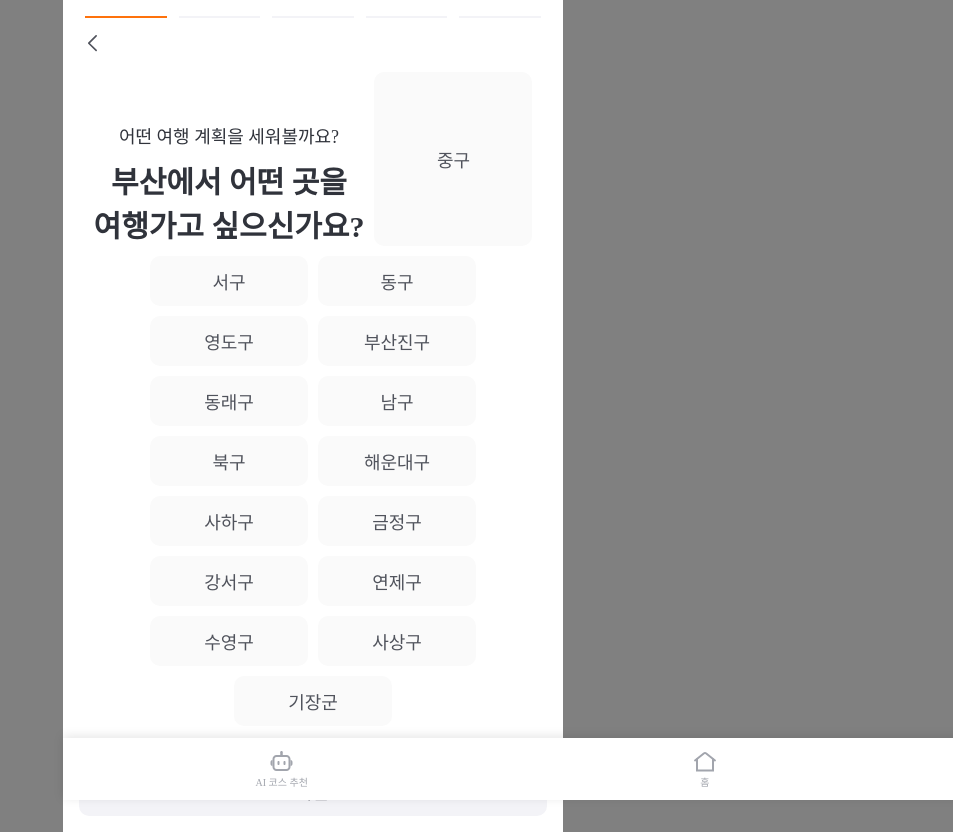
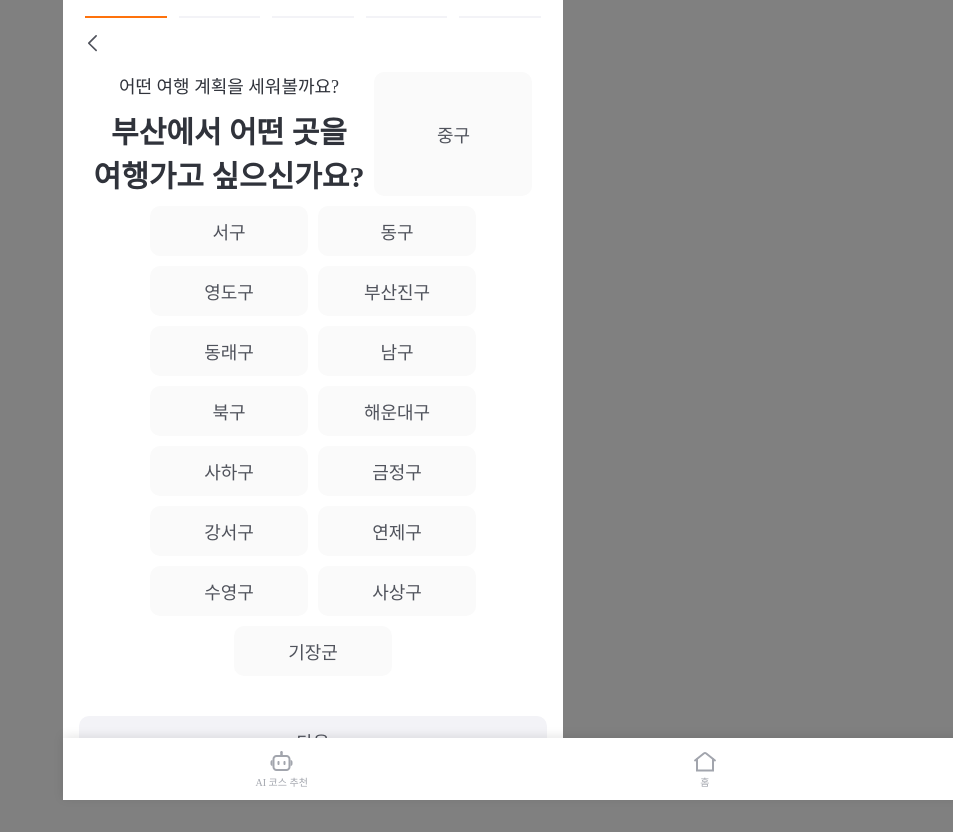
Before and after one commit to osohyun0224/Web-Vital-Swipe, a React (Vite) app: page /plan in a window 1280 px wide. Shown: the whole page, without its empty margins (327-1280 px from the left). After the commit the page ends 800 px from the top, so only its background shows below. Built offline with nearby package versions, Linux system fonts and the light colour scheme; a web font is replaced by a local one.

Commit message:
🐛 fix :: 여행 계획 컴포넌트들에 불필요한 마진값 삭제

```diff
--- a/src/components/PlanQuestion/FirstQuestion.jsx
+++ b/src/components/PlanQuestion/FirstQuestion.jsx
@@ -6,7 +6,6 @@ const IntroContainer = styled.div`
   flex-direction: column;
   align-items: center;
   text-align: center;
-  margin-top: 50px;
 `;
 
 const IntroText = styled.div`
--- a/src/components/PlanQuestion/FiveQuestion.jsx
+++ b/src/components/PlanQuestion/FiveQuestion.jsx
@@ -6,7 +6,6 @@ const IntroContainer = styled.div`
   flex-direction: column;
   align-items: center;
   text-align: center;
-  margin-top: 50px;
 `;
 
 const IntroText = styled.div`
--- a/src/components/PlanQuestion/FourQuestion.jsx
+++ b/src/components/PlanQuestion/FourQuestion.jsx
@@ -6,7 +6,6 @@ const IntroContainer = styled.div`
   flex-direction: column;
   align-items: center;
   text-align: center;
-  margin-top: 50px;
 `;
 
 const IntroText = styled.div`
--- a/src/components/PlanQuestion/SecondQuestion.jsx
+++ b/src/components/PlanQuestion/SecondQuestion.jsx
@@ -6,7 +6,6 @@ const IntroContainer = styled.div`
   flex-direction: column;
   align-items: center;
   text-align: center;
-  margin-top: 50px;
 `;
 
 const IntroText = styled.div`
--- a/src/components/PlanQuestion/ThridQuestion.jsx
+++ b/src/components/PlanQuestion/ThridQuestion.jsx
@@ -8,7 +8,6 @@ const IntroContainer = styled.div`
   flex-direction: column;
   align-items: center;
   text-align: center;
-  margin-top: 50px;
 `;
 
 const IntroText = styled.div`
```
